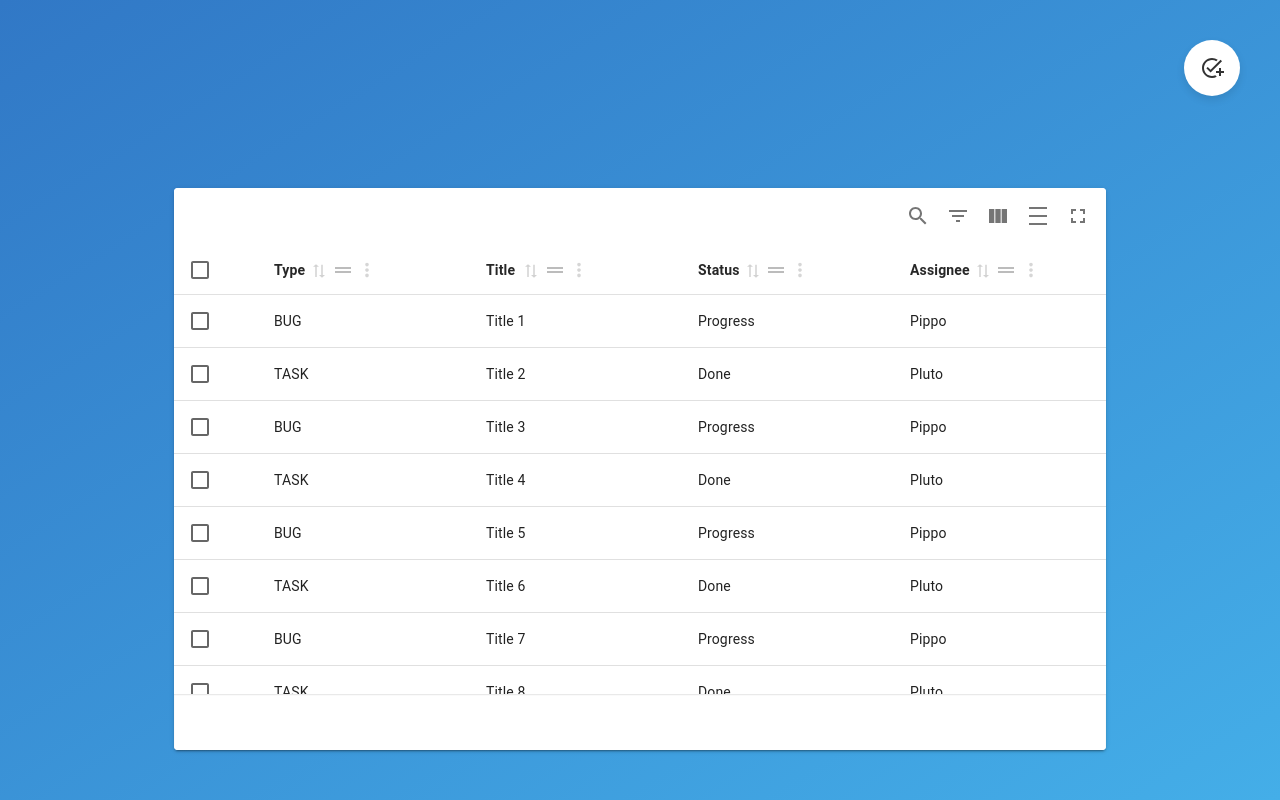
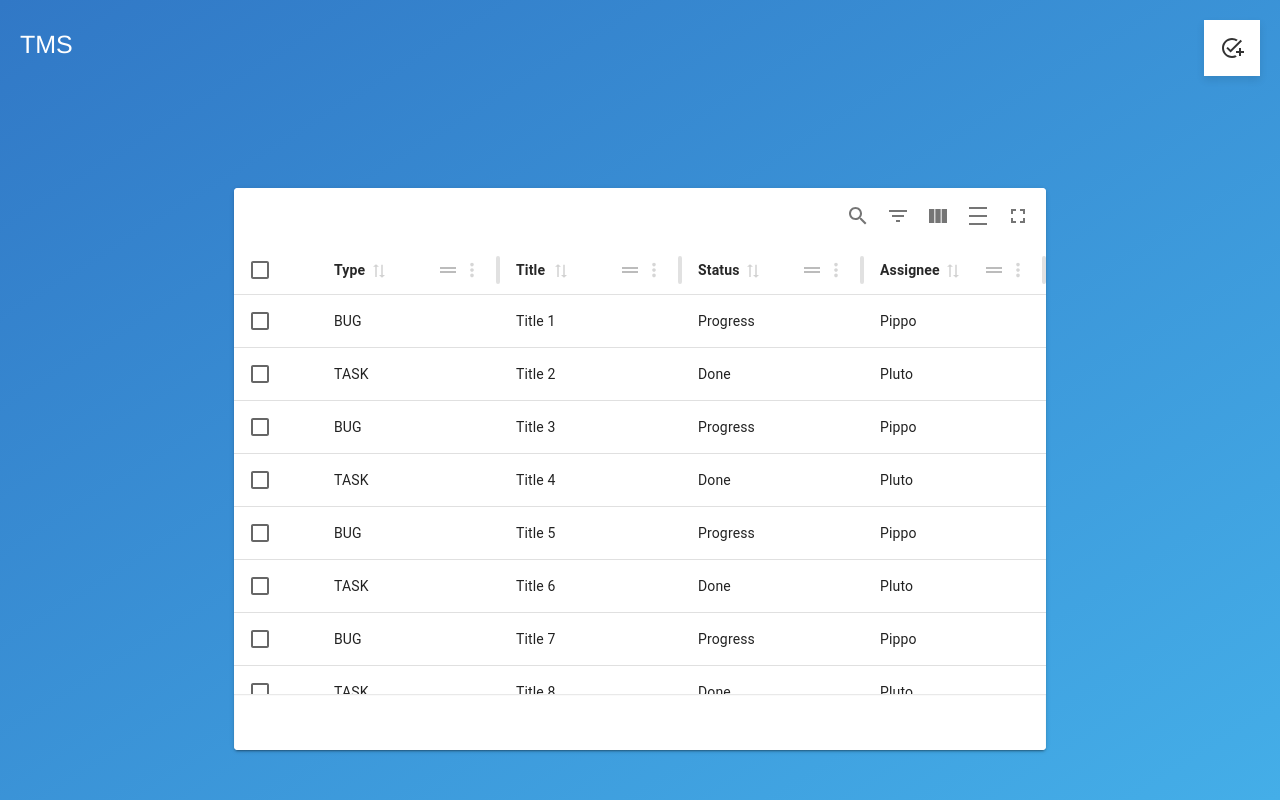
Before and after one commit to Spensiero/task-management-system, a Next.js app: page / in a window 1280 px wide. Built offline with nearby package versions, Linux system fonts and the light colour scheme.

Commit message:
fix style

```diff
--- a/src/components/common/addButton.tsx
+++ b/src/components/common/addButton.tsx
@@ -1,18 +1,13 @@
 
-import React, { ReactEventHandler } from "react";
+import React from "react";
 import styled from "@emotion/styled";
 import { MdOutlineAddTask } from "react-icons/md";
+import { IAddButton } from "@/interfaces/interfaces";
 
 const Button = styled.button`
-  margin: 20px;
-  position: absolute;
-  top: 20px;
-  right: 20px;
-  display: inline-flex;
   background-color: #ffffff;
   color: #333333;
   border: none;
-  border-radius: 50%;
   padding: 16px;
   font-size: 24px;
   cursor: pointer;
@@ -24,10 +19,6 @@ const Button = styled.button`
   }
 `;
 
-interface IAddButton {
-    onClick: ReactEventHandler
-}
-
 export default function AddButton({ onClick }: IAddButton) {
   return (
     <Button onClick={onClick}>
--- a/src/components/common/table.tsx
+++ b/src/components/common/table.tsx
@@ -5,6 +5,7 @@ import {
     useMaterialReactTable,
   } from 'material-react-table';
 import styled from "@emotion/styled";
+import { ITable } from "@/interfaces/interfaces";
 
 const StyledTableWrapper = styled('div')`
    padding-bottom: 50px;
@@ -18,12 +19,13 @@ export default function Table({data, columns} : ITable) {
             enableColumnOrdering: true,
             enableRowSelection: true,
             enablePagination: false,
-            muiTableContainerProps: { sx: { maxHeight: "450px"} },
+            enableColumnResizing: true,
+            muiTableContainerProps: { sx: { maxHeight: "450px" } },
           });
 
   return (
    <StyledTableWrapper>
-        <MaterialReactTable table={table} />
+    <MaterialReactTable table={table} />
    </StyledTableWrapper>
   );
 }
--- a/src/components/contentLogic.tsx
+++ b/src/components/contentLogic.tsx
@@ -5,11 +5,10 @@ import AddButton from "./common/addButton";
 import TasksTable from "./tasksTable";
 
 export default function ContentLogic() {
-    const children = [
-        <AddButton key="firstChild" onClick={()=> console.log("Modal")}/>,
-        <TasksTable key="secondChild"/>
-    ]
   return (
-    <Layout children={children}/>
+    <Layout title="TMS">
+      <AddButton key="firstChild" onClick={()=> console.log("Modal")}/>
+      <TasksTable key="secondChild"/>
+    </Layout>
   );
 }
--- a/src/components/tasksTable.tsx
+++ b/src/components/tasksTable.tsx
@@ -69,21 +69,25 @@ import Table from "./common/table";
     {
       accessorKey: 'taskType',
       header: 'Type',
+      size: 150,
       Cell: ({ cell }) => <span>{cell.getValue()}</span>,
     },
     {
       accessorKey: 'title',
       header: 'Title',
+      size: 150,
       Cell: ({ cell }) => <span>{cell.getValue()}</span>,
     },
     {
       accessorKey: 'status',
       header: 'Status',
+      size: 150,
       Cell: ({ cell }) => <span>{cell.getValue()}</span>,
     },
     {
       accessorKey: 'assignee',
       header: 'Assignee',
+      size: 150,
       Cell: ({ cell }) => <span>{cell.getValue()}</span>,
     }
   ];
--- a/src/layout/layout.tsx
+++ b/src/layout/layout.tsx
@@ -1,7 +1,7 @@
 
-import { ReactNode } from "react";
 import React from "react";
 import styled from '@emotion/styled';
+import { ILayout } from "@/interfaces/interfaces";
 
 const Container = styled.div`
   display: flex;
@@ -12,7 +12,7 @@ const Container = styled.div`
   background: linear-gradient(to bottom right, #3178C6, #44AEE8); /* Colore sfumato */
 `;
 
-const Row = styled.div`
+const Column = styled.div`
   flex: 1;
   display: flex;
   flex-direction: column;
@@ -21,18 +21,44 @@ const Row = styled.div`
   width: 100%;
 `;
 
-interface ILayout {
-  children: ReactNode;
-}
+const Row = styled.div`
+  height: 96px;
+  width: 100%;
+  display: flex;
+`;
 
-export default function Layout({ children }: ILayout) {
+const ContentRight = styled.div`
+  justify-content: flex-end;
+  display: flex;
+  width: 100%;
+  margin: 20px;
+`;
+
+const ContentLeft = styled.div`
+  justify-content: flex-start;
+  display: flex;
+  width: 100%;
+  margin-left: 20px;
+  margin-top: 30px;
+  color: white;
+  font-family: Helvetica, Arial, sans-serif;
+  font-size: 25px;
+`;
+
+
+
+
+export default function Layout({ title, children }: ILayout) {
   const [firstChild, secondChild] = React.Children.toArray(children);
   return (
     <Container>
-      <Row>
-        <div>{firstChild}</div>
+      <Column>
+        <Row>
+          <ContentLeft>{title}</ContentLeft>
+          <ContentRight>{firstChild}</ContentRight>
+        </Row>
         <div>{secondChild}</div>
-      </Row>
+      </Column>
     </Container>
   );
 }
```
Also changed, not shown: src/interfaces/interfaces.ts (+9 -3 lines).
